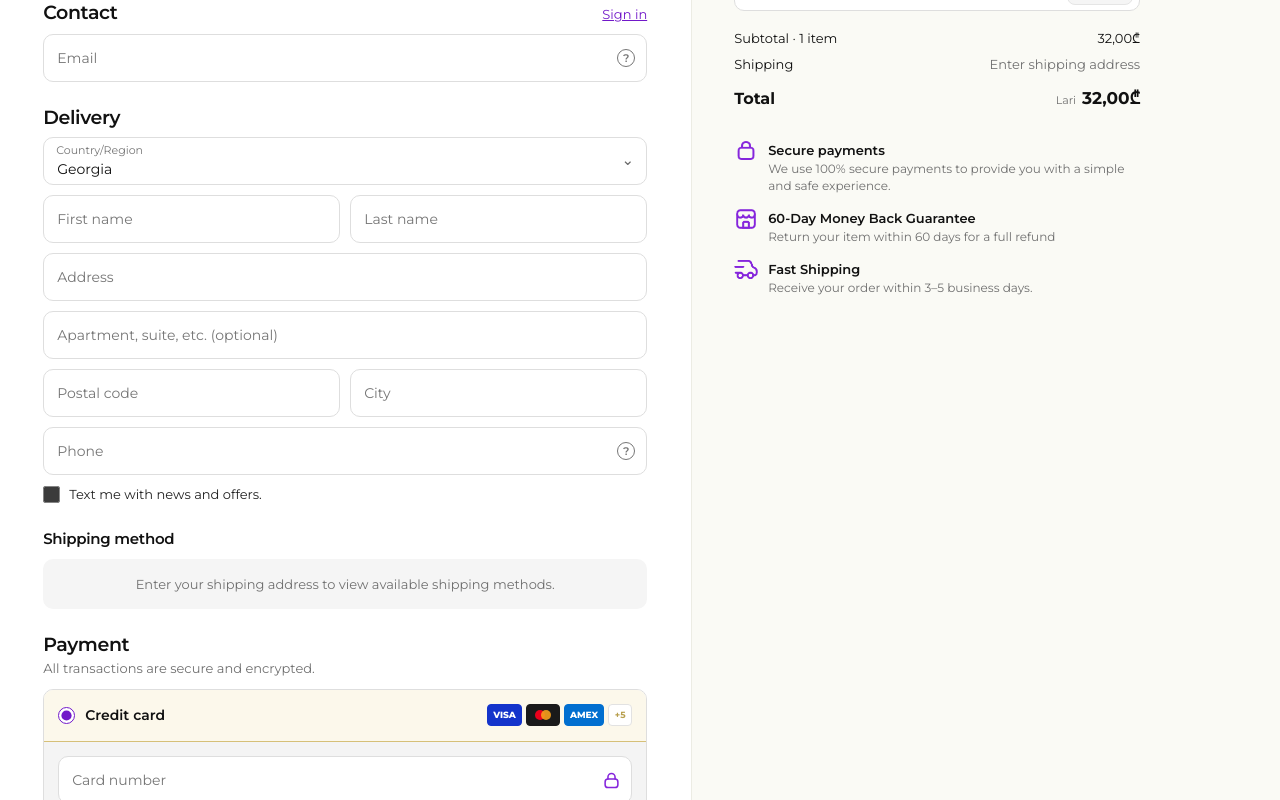
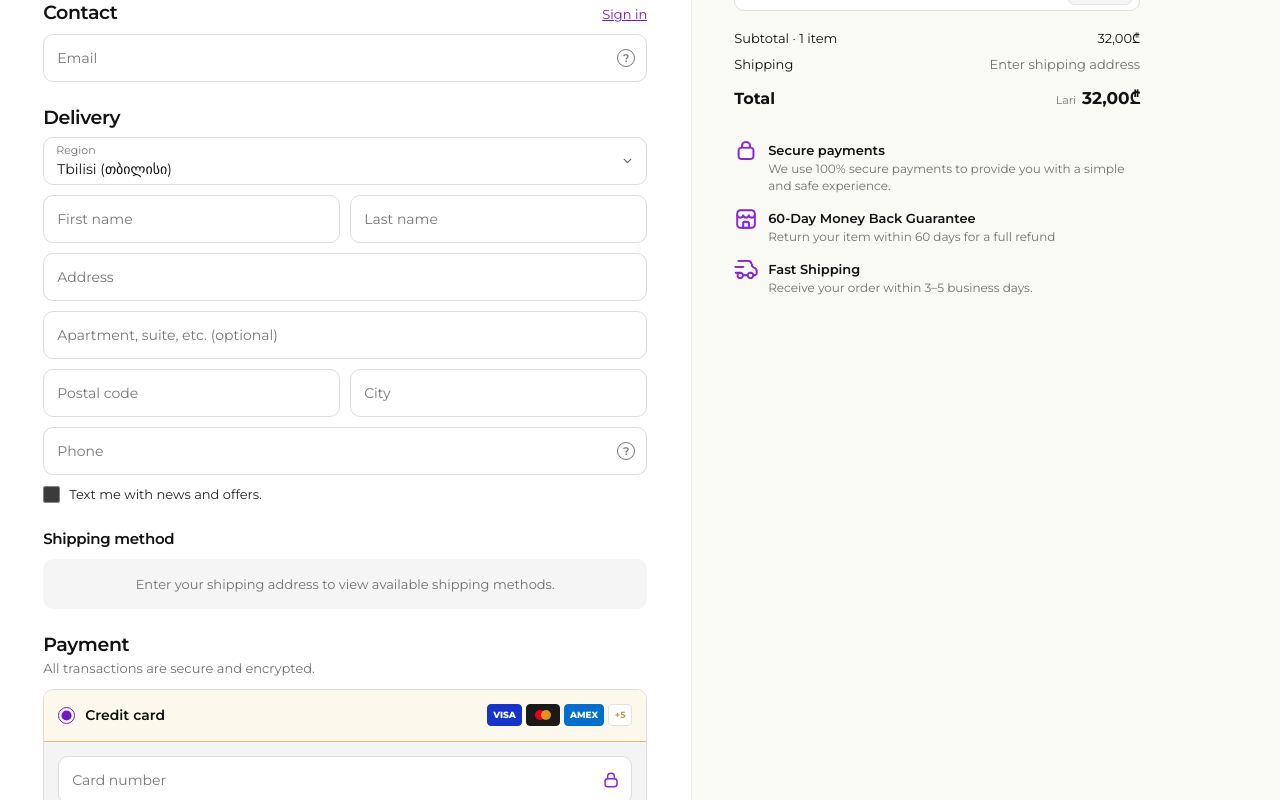
Before and after one commit to anri557/baxedweb, a Next.js app: page /checkout in a window 1280 px wide. Shown: the part 300-1100 px from the top of the page. Built offline with nearby package versions, Linux system fonts and the light colour scheme.

Commit message:
Update checkout region dropdown, card brand detection, and purple trust icons

```diff
--- a/app/checkout/CheckoutClient.js
+++ b/app/checkout/CheckoutClient.js
@@ -34,6 +34,44 @@ function formatPrice(value) {
   return `${Number(value || 0).toFixed(2).replace(".", ",")}₾`;
 }
 
+function detectCardBrand(num) {
+  const digits = (num || "").replace(/\D/g, "");
+  if (!digits) return null;
+  if (/^4/.test(digits)) return "visa";
+  if (/^(5[1-5]|2[2-7])/.test(digits) || /^5/.test(digits)) return "mastercard";
+  if (/^3[47]/.test(digits)) return "amex";
+  if (/^(6011|65|64[4-9]|622)/.test(digits)) return "discover";
+  if (/^35/.test(digits)) return "jcb";
+  if (/^3(0[0-5]|[68])/.test(digits)) return "diners";
+  if (/^62/.test(digits)) return "unionpay";
+  return "unknown";
+}
+
+function formatCardNumber(value) {
+  const digits = value.replace(/\D/g, "");
+  if (/^3[47]/.test(digits)) {
+    const limited = digits.slice(0, 15);
+    const p1 = limited.slice(0, 4);
+    const p2 = limited.slice(4, 10);
+    const p3 = limited.slice(10, 15);
+    return [p1, p2, p3].filter(Boolean).join(" ");
+  }
+  const limited = digits.slice(0, 16);
+  const parts = [];
+  for (let i = 0; i < limited.length; i += 4) {
+    parts.push(limited.slice(i, i + 4));
+  }
+  return parts.join(" ");
+}
+
+function formatCardExpiry(value) {
+  const digits = value.replace(/\D/g, "").slice(0, 4);
+  if (digits.length >= 3) {
+    return `${digits.slice(0, 2)} / ${digits.slice(2, 4)}`;
+  }
+  return digits;
+}
+
 export default function CheckoutClient() {
   const router = useRouter();
   const [items, setItems] = useState(INITIAL_CART);
@@ -43,6 +81,11 @@ export default function CheckoutClient() {
   const [showBottomDiscount, setShowBottomDiscount] = useState(false);
   const [notice, setNotice] = useState("");
   const [paymentMethod, setPaymentMethod] = useState("card");
+  const [cardNumber, setCardNumber] = useState("");
+  const [cardExpiry, setCardExpiry] = useState("");
+  const [cardCvv, setCardCvv] = useState("");
+
+  const cardBrand = useMemo(() => detectCardBrand(cardNumber), [cardNumber]);
   const noticeTimerRef = useRef(null);
 
   const showNotice = (msg, duration = 3000) => {
@@ -130,7 +173,8 @@ export default function CheckoutClient() {
         apartment: formData.get("apartment"),
         city: formData.get("city"),
         postalCode: formData.get("postalCode"),
-        country: formData.get("country"),
+        country: "Georgia",
+        region: formData.get("region") || "Tbilisi",
       },
       items,
       discountCode: discountRate ? discountCode.trim().toUpperCase() : "",
@@ -496,13 +540,34 @@ export default function CheckoutClient() {
               <section className="checkout-section">
                 <h2>Delivery</h2>
                 <div className="checkout-select-wrap">
-                  <span className="checkout-floating-label">Country/Region</span>
-                  <select id="country" name="country" className="checkout-field checkout-select" defaultValue="Georgia">
-                    <option>Georgia</option>
-                    <option>United States</option>
-                    <option>United Kingdom</option>
+                  <span className="checkout-floating-label">Region</span>
+                  <select id="region" name="region" className="checkout-field checkout-select" defaultValue="Tbilisi">
+                    <option value="Tbilisi">Tbilisi (თბილისი)</option>
+                    <option value="Adjara">Adjara / Batumi (აჭარა / ბათუმი)</option>
+                    <option value="Imereti">Imereti / Kutaisi (იმერეთი / ქუთაისი)</option>
+                    <option value="Kvemo Kartli">Kvemo Kartli / Rustavi (ქვემო ქართლი / რუსთავი)</option>
+                    <option value="Kakheti">Kakheti / Telavi (კახეთი / თელავი)</option>
+                    <option value="Shida Kartli">Shida Kartli / Gori (შიდა ქართლი / გორი)</option>
+                    <option value="Samegrelo">Samegrelo / Zugdidi (სამეგრელო / ზუგდიდი)</option>
+                    <option value="Samtskhe-Javakheti">Samtskhe-Javakheti (სამცხე-ჯავახეთი)</option>
+                    <option value="Mtskheta-Mtianeti">Mtskheta-Mtianeti (მცხეთა-მთიანეთი)</option>
+                    <option value="Guria">Guria / Ozurgeti (გურია / ოზურგეთი)</option>
+                    <option value="Racha-Lechkhumi">Racha-Lechkhumi (რაჭა-ლეჩხუმი)</option>
                   </select>
-                  <span className="checkout-select-arrow" aria-hidden="true">⌄</span>
+                  <span className="checkout-select-arrow" aria-hidden="true">
+                    <svg
+                      width="13"
+                      height="13"
+                      viewBox="0 0 24 24"
+                      fill="none"
+                      stroke="currentColor"
+                      strokeWidth="2.4"
+                      strokeLinecap="round"
+                      strokeLinejoin="round"
+                    >
+                      <path d="m6 9 6 6 6-6" />
+                    </svg>
+                  </span>
                 </div>
 
                 <div className="checkout-field-row">
@@ -554,10 +619,21 @@ export default function CheckoutClient() {
                     />
                     <span>Credit card</span>
                     <div className="checkout-card-brands" aria-hidden="true">
-                      <span className="brand-pill visa">VISA</span>
-                      <span className="brand-pill mc" />
-                      <span className="brand-pill amex">AMEX</span>
-                      <span className="brand-pill more">+5</span>
+                      {cardBrand === "visa" && <span className="brand-pill visa">VISA</span>}
+                      {cardBrand === "mastercard" && <span className="brand-pill mc" title="Mastercard" />}
+                      {cardBrand === "amex" && <span className="brand-pill amex">AMEX</span>}
+                      {cardBrand === "discover" && <span className="brand-pill discover">DISCOVER</span>}
+                      {cardBrand === "jcb" && <span className="brand-pill jcb">JCB</span>}
+                      {cardBrand === "diners" && <span className="brand-pill diners">DINERS</span>}
+                      {cardBrand === "unionpay" && <span className="brand-pill unionpay">UNIONPAY</span>}
+                      {(!cardBrand || cardBrand === "unknown") && (
+                        <>
+                          <span className="brand-pill visa">VISA</span>
+                          <span className="brand-pill mc" />
+                          <span className="brand-pill amex">AMEX</span>
+                          <span className="brand-pill more">+5</span>
+                        </>
+                      )}
                     </div>
                   </label>
                   {paymentMethod === "card" && (
@@ -568,31 +644,36 @@ export default function CheckoutClient() {
                           placeholder="Card number"
                           inputMode="numeric"
                           autoComplete="cc-number"
+                          name="cardNumber"
+                          value={cardNumber}
+                          onChange={(e) => setCardNumber(formatCardNumber(e.target.value))}
                           required={paymentMethod === "card"}
                         />
-                        <span className="checkout-field-icon lock" aria-hidden="true"> <span className="checkout-trust-icon" aria-hidden="true">
+                        <span className="checkout-field-icon lock" aria-hidden="true">
                           <svg
-                            width="17"
-                            height="17"
+                            width="16"
+                            height="16"
                             viewBox="0 0 24 24"
                             fill="none"
-                            stroke="currentColor"
+                            stroke="#8525dc"
                             strokeWidth="2.2"
                             strokeLinecap="round"
                             strokeLinejoin="round"
-                            className="checkout-lock-icon"
-                            aria-hidden="true"
                           >
                             <rect x="3" y="10" width="18" height="12" rx="4" />
                             <path d="M7 10V7a5 5 0 0 1 10 0v3" />
                           </svg>
-                        </span></span>
+                        </span>
                       </div>
                       <div className="checkout-field-row">
                         <input
                           className="checkout-field"
                           placeholder="Expiration date (MM / YY)"
                           autoComplete="cc-exp"
+                          name="cardExpiry"
+                          value={cardExpiry}
+                          onChange={(e) => setCardExpiry(formatCardExpiry(e.target.value))}
+                          maxLength={7}
                           required={paymentMethod === "card"}
                         />
                         <div className="checkout-input-wrap">
@@ -601,6 +682,10 @@ export default function CheckoutClient() {
                             placeholder="Security code"
                             inputMode="numeric"
                             autoComplete="cc-csc"
+                            name="cardCvv"
+                            value={cardCvv}
+                            onChange={(e) => setCardCvv(e.target.value.replace(/\D/g, "").slice(0, 4))}
+                            maxLength={4}
                             required={paymentMethod === "card"}
                           />
                           <span className="checkout-field-icon" aria-hidden="true">?</span>
@@ -610,6 +695,7 @@ export default function CheckoutClient() {
                         className="checkout-field"
                         placeholder="Name on card"
                         autoComplete="cc-name"
+                        name="cardName"
                         required={paymentMethod === "card"}
                       />
                       <label className="checkout-checkbox">
```
Also changed, not shown: app/globals.css.
